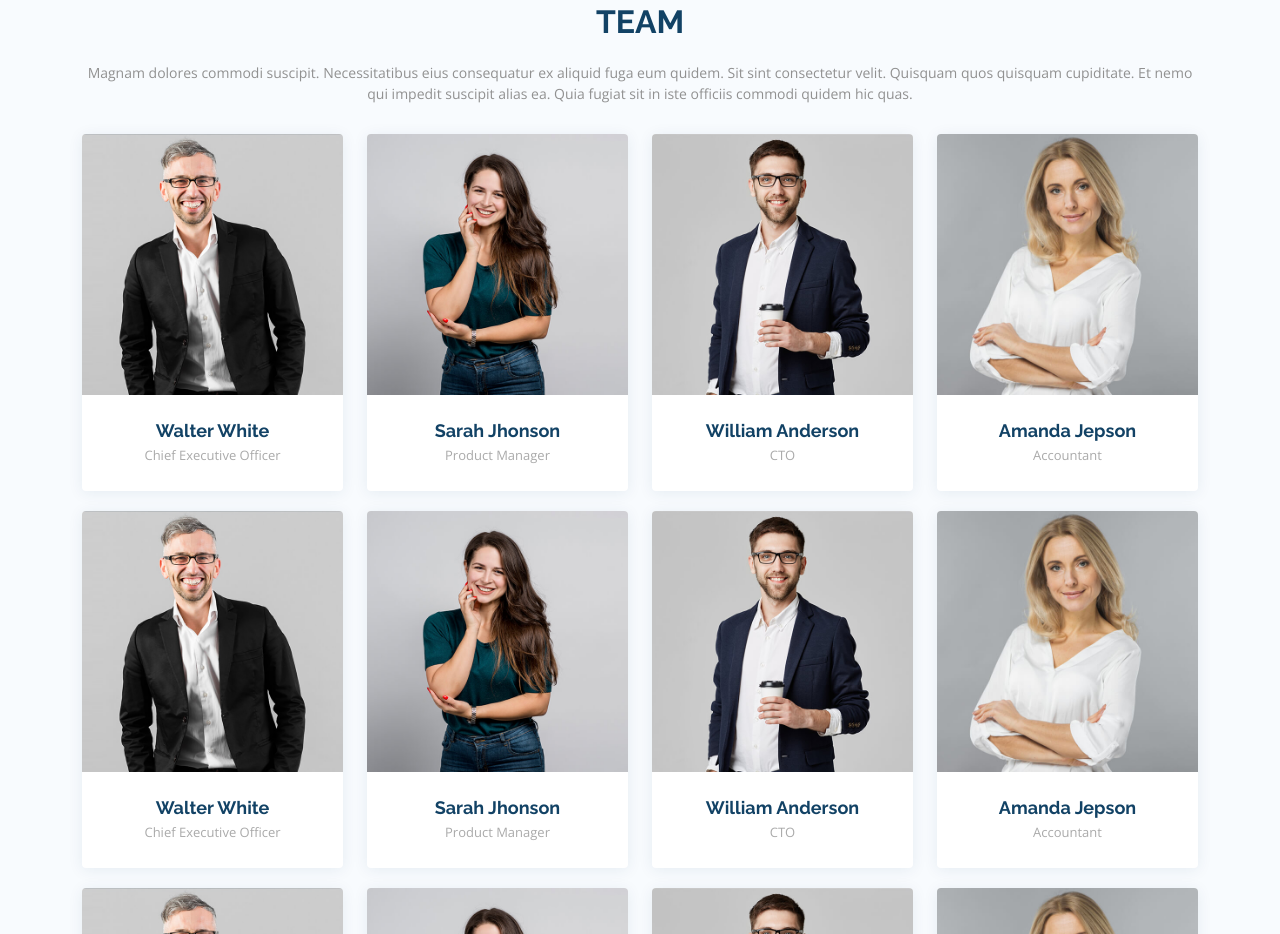
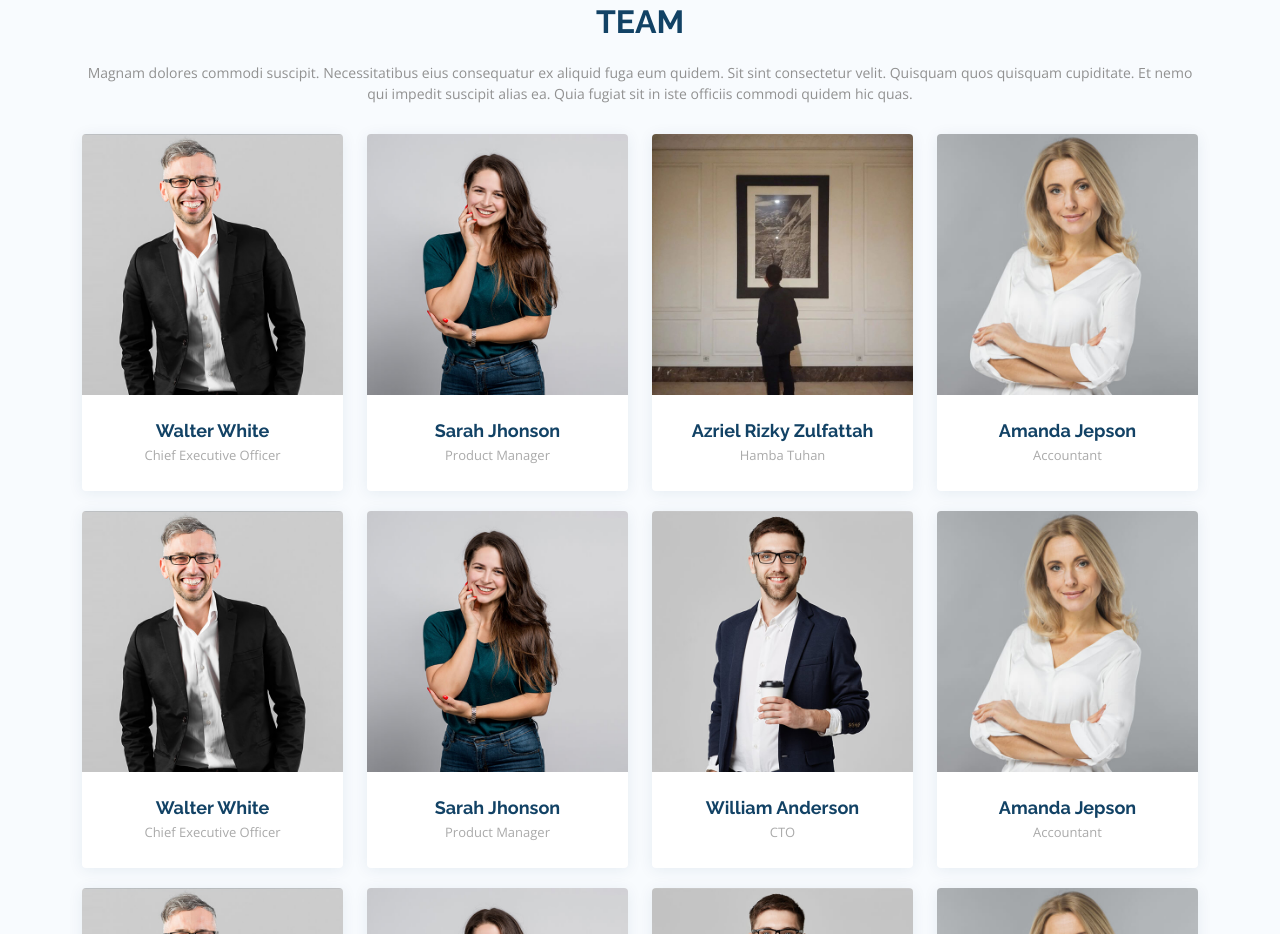
Before and after one commit to atjeprahmat/portofolioPPLGXI5, a plain HTML site: page index.html in a window 1280 px wide. Shown: the part 5752-6686 px from the top of the page. Drawn offline with nearby package versions, Linux system fonts and the light colour scheme.

Commit message:
azriel aja

```diff
--- a/index.html
+++ b/index.html
@@ -667,17 +667,17 @@
           <div class="col-lg-3 col-md-6 d-flex align-items-stretch" data-aos="fade-up" data-aos-delay="300">
             <div class="member">
               <div class="member-img">
-                <img src="assets/img/team/team-3.jpg" class="img-fluid" alt="">
-                <div class="social">
-                  <a href=""><i class="bi bi-twitter"></i></a>
-                  <a href=""><i class="bi bi-facebook"></i></a>
-                  <a href=""><i class="bi bi-instagram"></i></a>
-                  <a href=""><i class="bi bi-linkedin"></i></a>
-                </div>
-              </div>
-              <div class="member-info">
-                <h4>William Anderson</h4>
-                <span>CTO</span>
+                <img src="assets/img/team/team-5.jpg" class="img-fluid" alt="">
+                <div class="social">
+                  <a href=""><i class="bi bi-twitter"></i></a>
+                  <a href=""><i class="bi bi-facebook"></i></a>
+                  <a href=""><i class="bi bi-instagram"></i></a>
+                  <a href=""><i class="bi bi-linkedin"></i></a>
+                </div>
+              </div>
+              <div class="member-info">
+                <h4>Azriel Rizky Zulfattah</h4>
+                <span>Hamba Tuhan</span>
               </div>
             </div>
           </div>
```
Also changed, not shown: assets/img/team/team-5.jpg (added).
